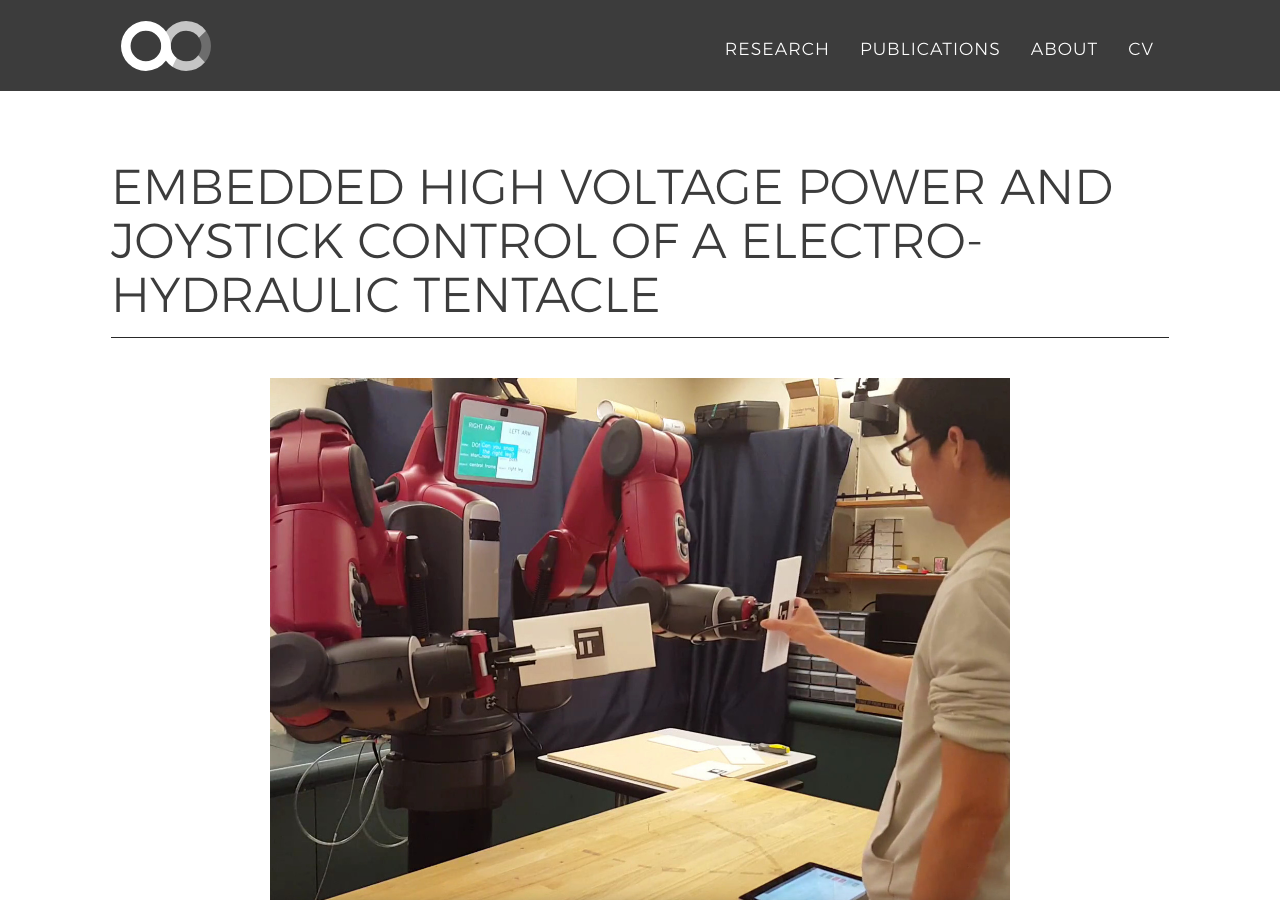
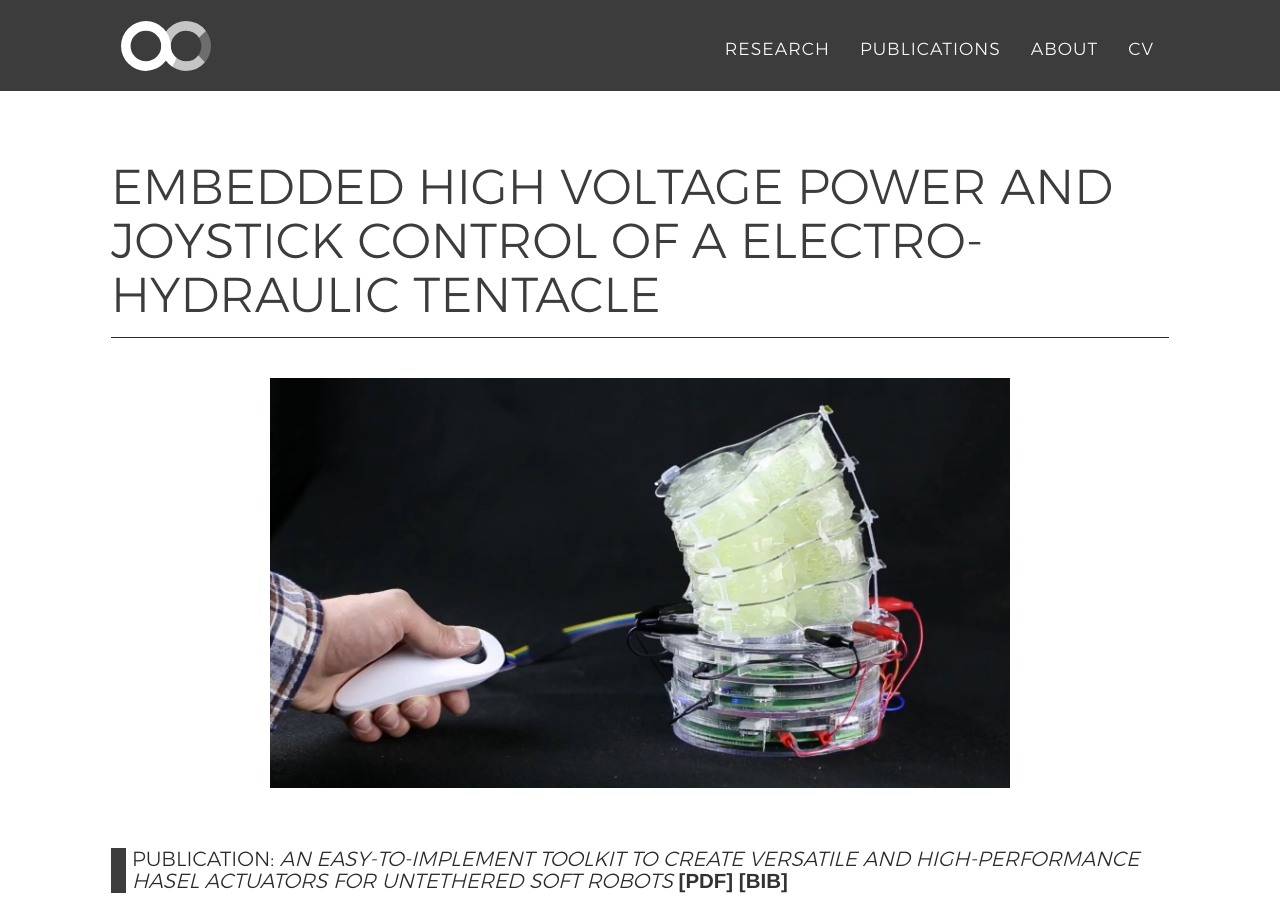
Before and after one commit to KhoiDLy/KhoiDLy.github.io, a Jekyll site: the page built from _posts/research/Embedded power and sensor design/2017-05-01-BaxterRoleAssignment.md, in a window 1280 px wide and 900 px high. Built offline with Jekyll 4.4.1, drawn with Linux system fonts in a browser that asks for light colours; nearby versions of some CDN libraries; some web fonts are replaced.

Commit message:
Update 2017-05-01-BaxterRoleAssignment.md

```diff
--- a/_posts/research/Embedded power and sensor design/2017-05-01-BaxterRoleAssignment.md
+++ b/_posts/research/Embedded power and sensor design/2017-05-01-BaxterRoleAssignment.md
@@ -2,8 +2,8 @@
 title: Embedded high voltage power and joystick control of a electro-hydraulic tentacle
 # link: https://github.com/scazlab/baxter_collaboration
 # link-alt: GitHub repository
-img: BaxterRoleAssignment.jpg
-img-thumb: BaxterRoleAssignment_thumb.jpg
+img: TerrytheTentacle.jpg
+img-thumb: TerrytheTentacle_thumb.jpg
 alt: baxter-role-assignment
 description: An Easy‐to‐Implement Toolkit to Create Versatile and High‐Performance HASEL Actuators for Untethered Soft Robots
 tags: [research,robotics,baxter,hri,human robot interaction,collaborative manufacturing,human robot collaboration,advanced manufacturing,open source,github]
```
